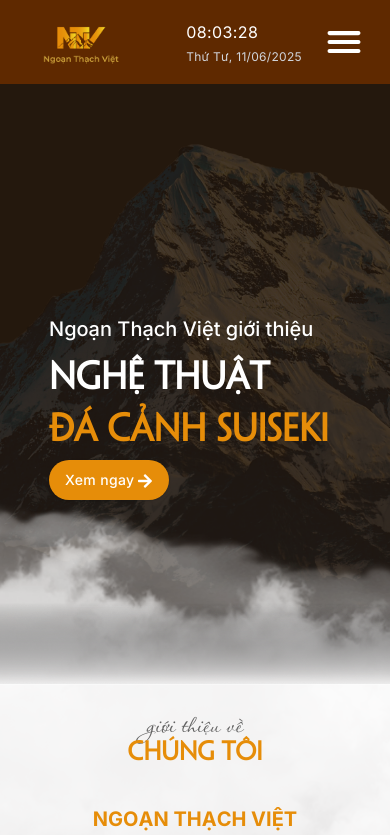
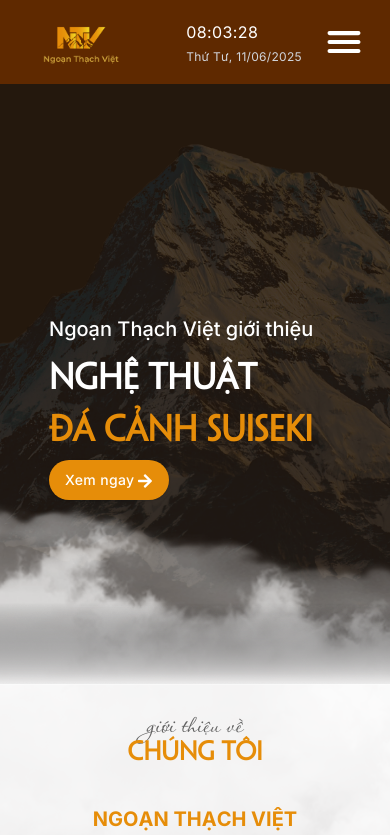
Before and after one commit to nxsag100301/ngoanthachviet, a React (Vite) app: page / in a window 390 px wide. Shown: the top 835 px of the page. Built offline with nearby package versions, Linux system fonts and the light colour scheme.

Commit message:
fix/hero

```diff
--- a/src/pages/HomePage/HeroSection.jsx
+++ b/src/pages/HomePage/HeroSection.jsx
@@ -20,10 +20,10 @@
           >
             Ngoạn Thạch Việt giới thiệu
           </div>
-          <div className='font-penumbra font-bold text-[35px] md:text-[42px] lg:text-[55px] xl:text-[63px] leading-9 md:leading-[100%] tracking-[6%] text-white uppercase'>
+          <div className='font-penumbra font-bold text-[33px] md:text-[42px] lg:text-[55px] xl:text-[63px] leading-9 md:leading-[100%] tracking-[6%] text-white uppercase'>
             Nghệ thuật <br />
           </div>
-          <div className='font-penumbra font-bold text-[35px] md:text-[42px] lg:text-[55px] xl:text-[63px] leading-5 md:leading-[100%] tracking-[6%] text-[#E68D09] uppercase mt-6'>
+          <div className='font-penumbra font-bold text-[33px] md:text-[42px] lg:text-[55px] xl:text-[63px] leading-5 md:leading-[100%] tracking-[6%] text-[#E68D09] uppercase mt-6'>
             Đá cảnh suiseki
           </div>
           <Button
```
